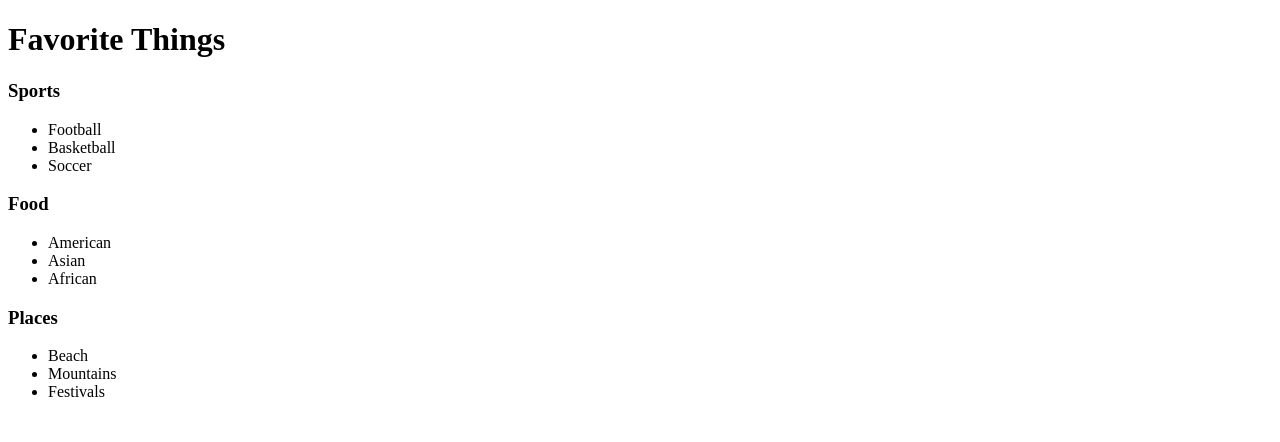
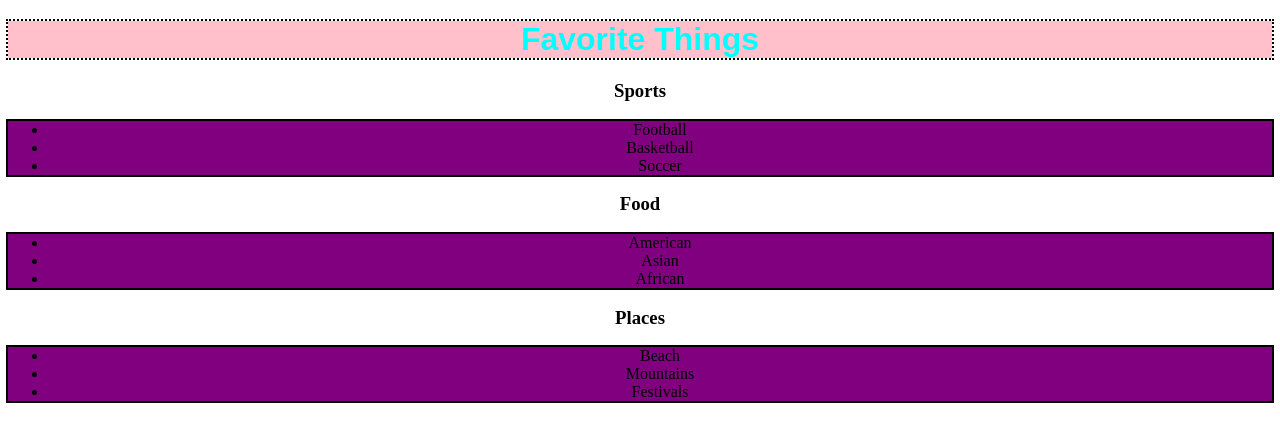
Before and after one commit to abatesaccs/favThings, a plain HTML site: page favthings.html in a window 1280 px wide. Drawn offline with Linux system fonts and the light colour scheme.

Commit message:
update the style sheet

```diff
--- a/css/styles.css
+++ b/css/styles.css
@@ -0,0 +1,15 @@
+h1 {
+  font-family: fantasy;
+  color: cyan;
+  outline: 2px dotted black;
+  text-align: center;
+  background-color: pink;
+}
+h3 {
+  text-align: center;
+}
+ul {
+  text-align: center;
+  outline: 2px solid black;
+  background-color: purple;
+}
--- a/favthings.html
+++ b/favthings.html
@@ -1,6 +1,7 @@
 <!DOCTYPE html>
 <html lang="en">
   <head>
+    <link href="css/styles.css" rel="stylesheet">
     <meta charset="utf-8">
     <title>Favorite Things</title>
   </head>
```
